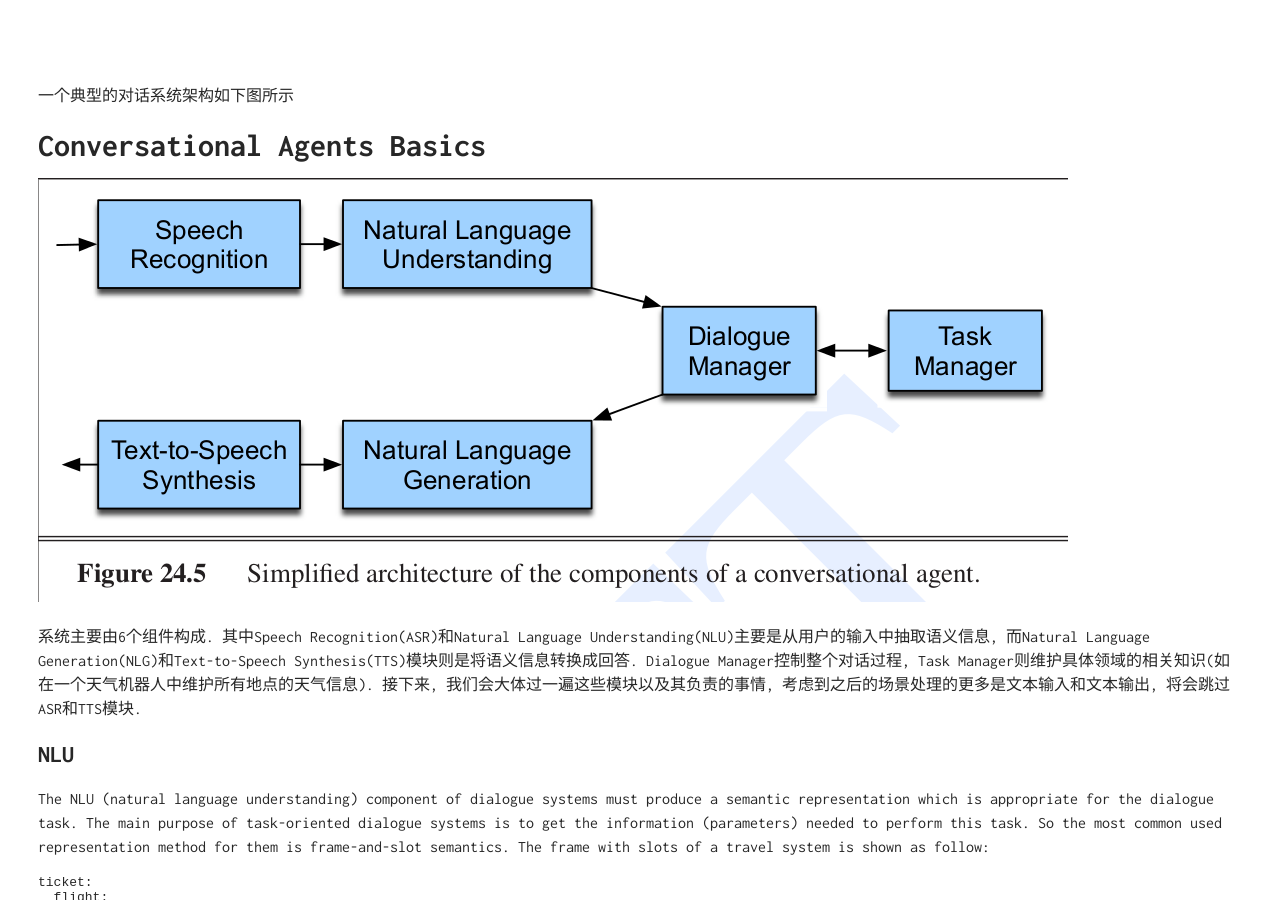
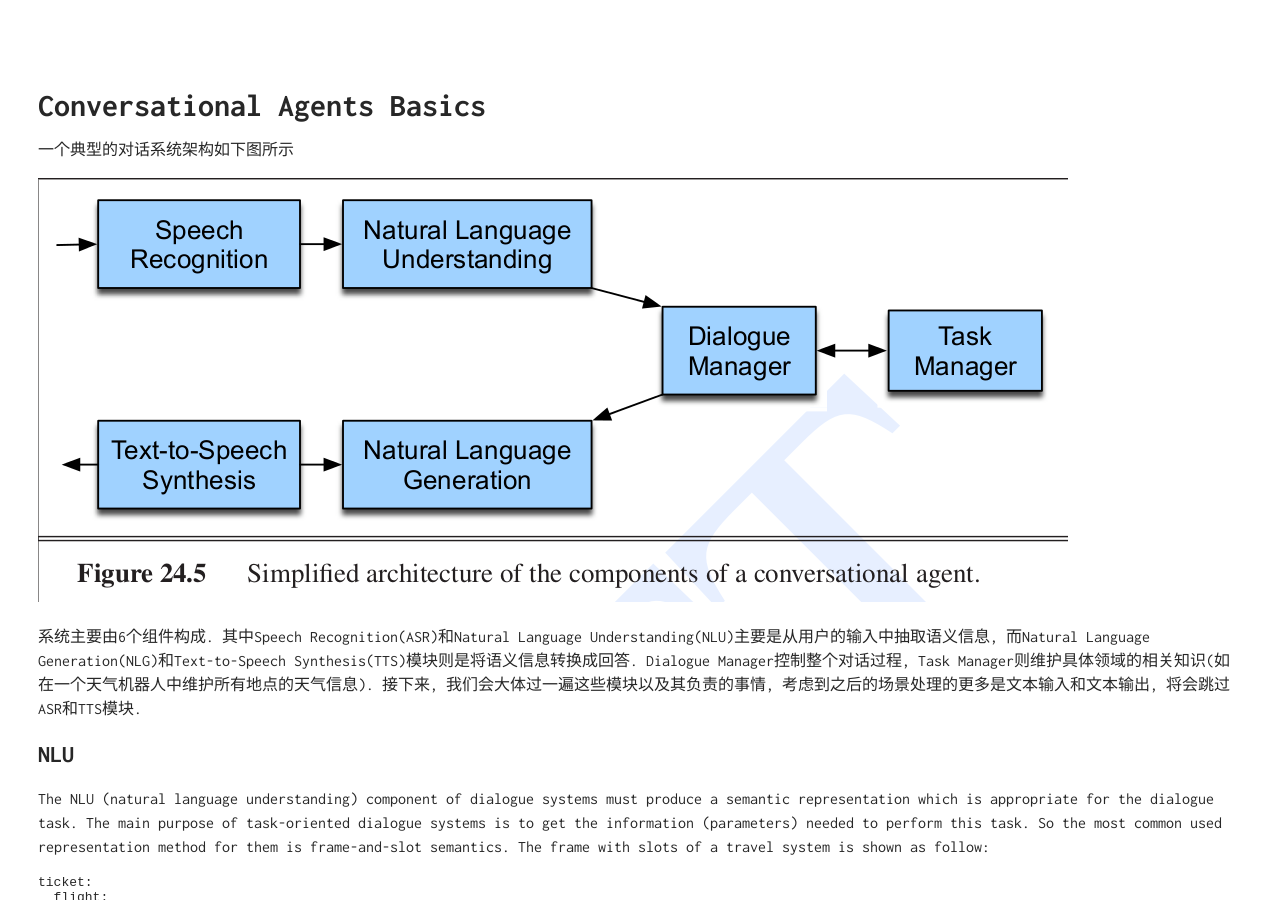
Before and after one commit to tilneyyang/tilneyyang.github.io, a Jekyll site: the page built from _posts/2016-11-02-conversational-agents-basics.markdown, in a window 1280 px wide and 900 px high. Built offline with Jekyll 4.4.1, drawn with Linux system fonts in a browser that asks for light colours.

```diff
--- a/_posts/2016-11-02-conversational-agents-basics.markdown
+++ b/_posts/2016-11-02-conversational-agents-basics.markdown
@@ -1,8 +1,9 @@
 ---
 layout: default
 ---
+# Conversational Agents Basics
+
 一个典型的对话系统架构如下图所示
-# Conversational Agents Basics
 
 ![conversational agent architecture](/assets/img/conversational-agents.png)
 
```
